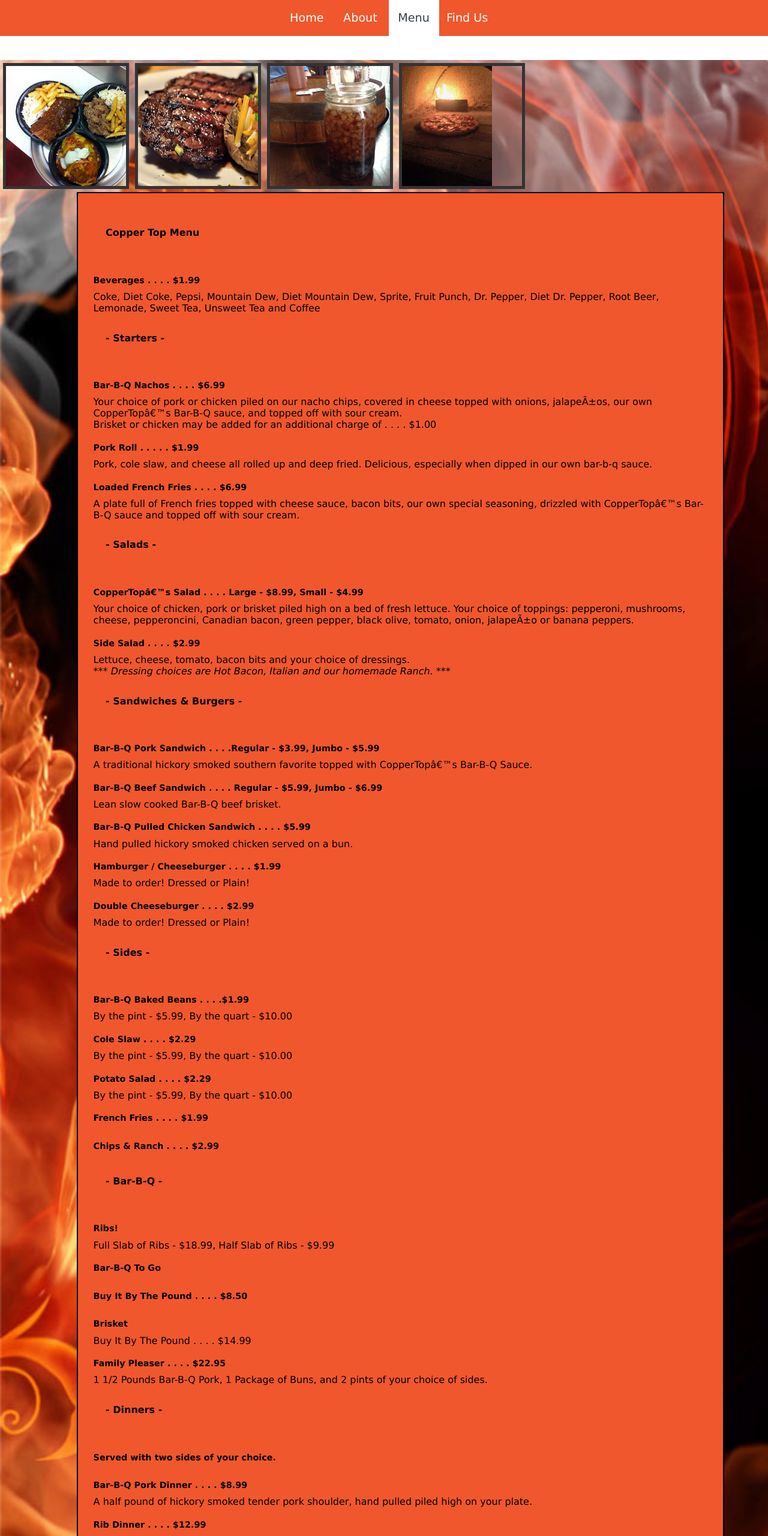
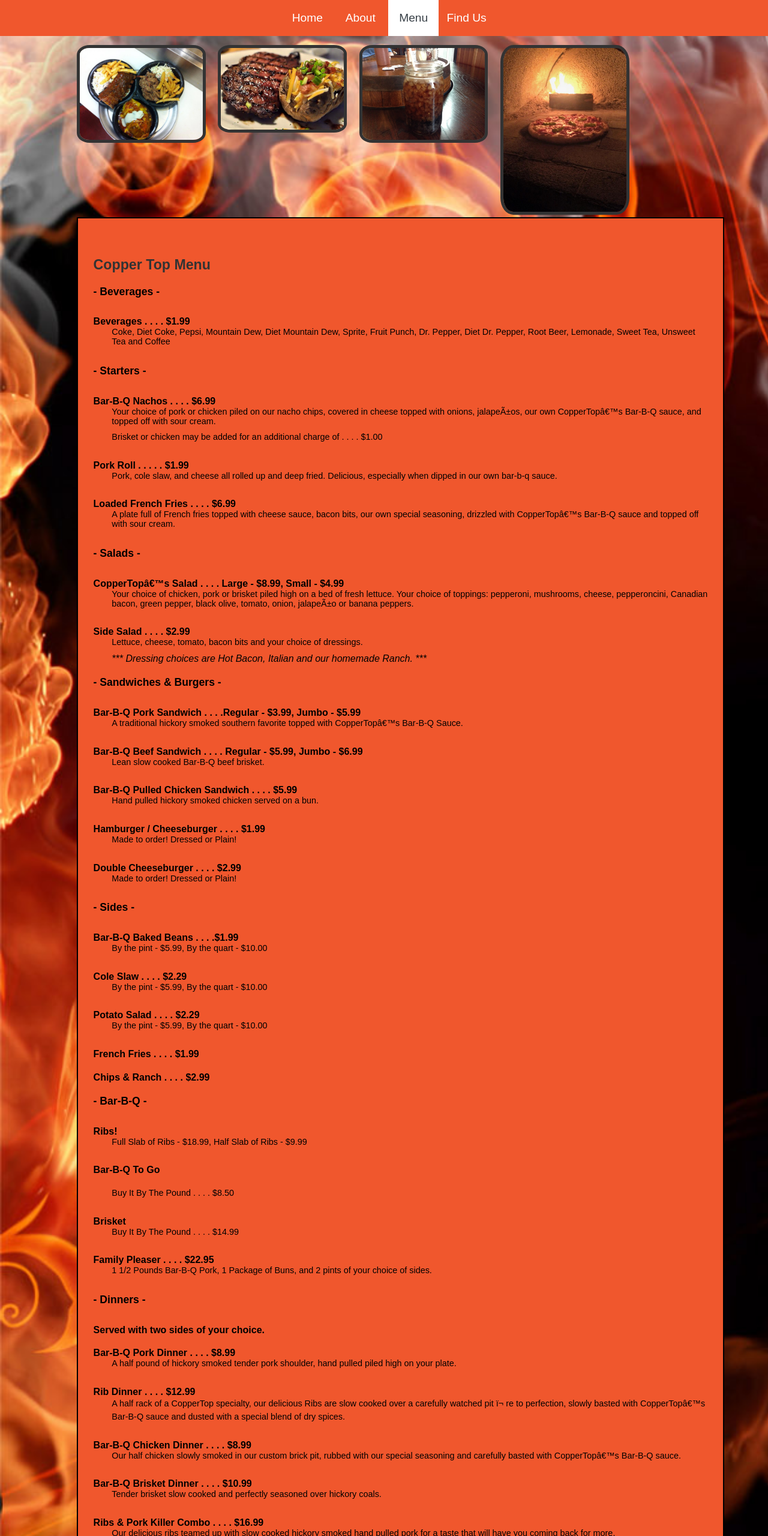
Before and after one commit to long1962/CodeLouisvilleProject01, a plain HTML site: page menu.html in a window 1280 px wide. Shown: the top 2560 px of the page at 60% size. Drawn offline with nearby package versions, Linux system fonts and the light colour scheme.

Commit message:
more edits to all html and css pages

```diff
--- a/css/responsive.css
+++ b/css/responsive.css
@@ -30,7 +30,6 @@
   width: 80%;
   margin: 0% 10% 0% 10%;
   }
-
 
 /**********************************/
 /*** Below menu header Images   ***/
@@ -65,34 +64,33 @@
 }
 
 
-/**************************/
-/*** gallery of images  ***/
-/**************************/
+/*******************************/
+/*** Menu gallery of images  ***/
+/*******************************/
 
- #gallery {
-	display: block;
-   width: 100%;
-	margin:100px auto;
+#gallery {
+  display: inline-block;
+  margin: 75px 10% 0% 10%;
+  float: center;
+  width: 80%;
+  }
+
+#gallery .foodImg {
+ /* width: 20%;*/
+  width: 20%;
+  height: 20%;
+  border-radius: 10%;
+  margin-right: 2%;
+  border: 5px solid #333;
+  float: left;
+  overflow: hidden;
+  }
+
+#gallery .foodImg a {
+  overflow: hidden;
 	}
 
-#gallery a {
-	text-decoration:none;
-	}
-
-#gallery .item {
-	width: 200px;
-  height: 200px;
-  overflow: hidden;
-	float: left;
-	border: 5px solid #333;
-	margin: 5px;
-	}
-
-#gallery .item a {
-    overflow: hidden;
-	}
-
-#gallery .item a img {
+#gallery .foodImg a img {
 	height: 100%;
 	align-self: center;
 	}
--- a/css/style.css
+++ b/css/style.css
@@ -14,7 +14,7 @@
 /***        General         ***/
 /*******************************/
 body {
-  font-family: 'Verdana', sans-serif;
+  font-family: 'Arial', sans-serif;
   }
 
 #menu {
@@ -74,7 +74,8 @@
   }
 
 .indexPgImg,
-.menuPgImg {
+.menuPgImg,
+.aboutPgImg {
   border: 5px solid rgb(240, 87, 45);
   }
 
@@ -89,6 +90,21 @@
   border-radius: 10%;
   }
 
+.aboutPgImg {
+  width: 60%;
+  border-radius: 50%;
+  text-align: center
+  }
+
+
+.aboutContainer {
+  display: inline-block;
+  width: 80%;
+  margin: 40px 20% 0 20%;
+  padding: 5% 0;
+  }
+
+
 /*******************************************/
 /*** Page informatopm "info" div section ***/
 /*******************************************/
@@ -99,46 +115,71 @@
   background-color: rgb(240, 87, 45);
   border: 2px solid black;
   width: 100%;
-  padding: 2% 2%;
-  margin: 10% 0%;
+  padding: 5% 2%;
+  margin: 10% 0 0 0;
   }
 
-.indexInfo,
 .menuInfo h1 {
-  font-size: 100%;
-  color: black;
+  font-size: 145%;
+  color: #333;
   font-weight: 600;
-  margin-bottom: 1%;
-  padding: 3% 2%;
   }
 
 .indexInfo h2,
 .menuInfo h2 {
-  font-size: 90%;
+  font-size: 110%;
   color: black;
   font-weight: 600;
   margin-bottom: 1%;
   padding-top: 2%;
   }
 
+.indexInfo h3,
+.menuInfo h3 {
+  font-size: 100%;
+  color: black;
+  font-weight: 600;
+  margin-bottom: 0%;
+  padding-top: 2%;
+  }
+
 .indexInfo p,
-.menuPgInfo p {
+.menuInfo p {
   color: Black;
-  font-size: 80%;
+  font-size: 90%;
   font-weight: 500;
   margin-bottom: 1%;
-  padding: 3%;
+  padding-left: 3%;
   }
 
 .menuInfo p1 {
   color: Black;
   margin-bottom: 1%;
   font-style: italic;
+  padding-left: 3%;
   }
 
 #pizzaImg01,
 #gallery {
   display: none;
+  }
+
+
+/*******************************************/
+/*** Find Us information "contact" div section ***/
+/*******************************************/
+
+#map {
+  margin: 0% 20% 20% 20%;
+}
+
+/*******************************************/
+/*** About "about" div section ***/
+/*******************************************/
+
+.contactPg,
+.aboutPg {
+  background-color: burlywood;
   }
 
 
@@ -169,11 +210,14 @@
 /*** Footer                  ***/
 /*******************************/
 footer {
-  font-size: 0.75em;
-  text-align: center;
-  clear: both;
-  padding-top: 50 px;
-  color: #CCC;
+  width: 100%;
+  background: rgba(240, 87, 45, 1);
+  padding: 1.5% 0 1% 0;
+  margin-top: 2%;
+	text-align: center;
+  bottom: 0;
+  border: 2px solid #111;
+
   }
 
 .social-icon {
--- a/menu.html
+++ b/menu.html
@@ -17,145 +17,144 @@
 		</ul>
 	</div> <!-- End id="mwnu" -->
 
-  <section id="gallery" class="overlay">
-	<!-- thumbnail image wrapped in a link -->
-    <section class="item">
+    <div id="gallery" class="overlay">
+	     <!-- thumbnail image -->
+
       <a href="img/ThreePlates.jpg">
-          <img id="foodImg01" src="img/ThreePlates.jpg" alt="Three Plates of BBQ">
+        <img class="foodImg" src="img/ThreePlates.jpg" alt="Three Plates of BBQ">
       </a>
-    </section>
-    <section class="item">
+
       <a href="img/SteakandPatato.jpg">
-           <img id="foodImg02" src="img/SteakandPatato.jpg" alt="Steak and Baked Patato Plate">
+         <img class="foodImg" src="img/SteakandPatato.jpg" alt="Steak and Baked Patato Plate">
       </a>
-    </section>
-    <section class="item">
+
       <a href="img/GlassJars.png">
-          <img id="foodImg03" src="img/GlassJars.png" alt="Mason Jar of Iced Tea">
+        <img class="foodImg" src="img/GlassJars.png" alt="Mason Jar of Iced Tea">
       </a>
-     </section>
-     <section class="item">
+
       <a href="img/PizzaInOven.jpg">
-           <img id="foodImg04" src="img/PizzaInOven.jpg" alt="Old World Style Pizza in Oven">
+         <img class="foodImg" src="img/PizzaInOven.jpg" alt="Old World Style Pizza in Oven">
       </a>
-     </section>
-  </section>
+    </div>
 
   <div class="menuInfo">
     <h1>Copper Top Menu</h1>
 
-      <h2>Beverages . . . . $1.99</h2>
+    <h2>-  Beverages  -</h2>
+      <h3>Beverages . . . . $1.99</h3>
         <p>Coke, Diet Coke, Pepsi, Mountain Dew, Diet Mountain Dew, Sprite, Fruit Punch, Dr. Pepper, Diet Dr. Pepper, Root Beer, Lemonade, Sweet Tea, Unsweet Tea and Coffee</p>
 
-    <h1>-  Starters  -</h1>
-
-      <h2>Bar-B-Q Nachos . . . . $6.99</h2>
+    <h2>-  Starters  -</h2>
+      <h3>Bar-B-Q Nachos . . . . $6.99</h3>
         <p>Your choice of pork or chicken piled on our nacho chips, covered in cheese topped with onions, jalapeños, our own CopperTop’s Bar-B-Q sauce, and topped off with sour cream.</p>
         <p>Brisket or chicken may be added for an additional charge of . . . . $1.00</p>
 
-      <h2>Pork Roll . . . . . $1.99</h2>
+      <h3>Pork Roll . . . . . $1.99</h3>
         <p>Pork, cole slaw, and cheese all rolled up and deep fried. Delicious, especially when dipped in our own bar-b-q sauce.</p>
 
-      <h2>Loaded French Fries . . . . $6.99</h2>
+      <h3>Loaded French Fries . . . . $6.99</h3>
         <p>A plate full of French fries topped with cheese sauce, bacon bits, our own special seasoning, drizzled with CopperTop’s Bar-B-Q sauce and topped off with sour cream.</p>
 
-    <h1>-  Salads  -</h1>
-
-      <h2>CopperTop’s Salad . . . . Large - $8.99, Small - $4.99</h2>
+    <h2>-  Salads  -</h2>
+      <h3>CopperTop’s Salad . . . . Large - $8.99, Small - $4.99</h3>
         <p>Your choice of chicken, pork or brisket piled high on a bed of fresh lettuce. Your choice of toppings: pepperoni, mushrooms, cheese, pepperoncini, Canadian bacon, green pepper, black olive, tomato, onion, jalapeño or banana peppers.</p>
 
-      <h2>Side Salad . . . . $2.99</h2>
+      <h3>Side Salad . . . . $2.99</h3>
         <p>Lettuce, cheese, tomato, bacon bits and your choice of dressings.</p>
         <p1>*** Dressing choices are Hot Bacon, Italian and our homemade Ranch. ***</p1>
 
-    <h1>-  Sandwiches & Burgers  -</h1>
-      <h2>Bar-B-Q Pork Sandwich . . . .Regular - $3.99, Jumbo - $5.99</h2>
+    <h2>-  Sandwiches & Burgers  -</h2>
+      <h3>Bar-B-Q Pork Sandwich . . . .Regular - $3.99, Jumbo - $5.99</h3>
         <p>A traditional hickory smoked southern favorite topped with CopperTop’s Bar-B-Q Sauce.</p>
 
-      <h2>Bar-B-Q Beef Sandwich . . . . Regular - $5.99, Jumbo - $6.99</h2>
+      <h3>Bar-B-Q Beef Sandwich . . . . Regular - $5.99, Jumbo - $6.99</h3>
         <p>Lean slow cooked Bar-B-Q beef brisket.</p>
 
-      <h2>Bar-B-Q Pulled Chicken Sandwich . . . . $5.99</h2>
+      <h3>Bar-B-Q Pulled Chicken Sandwich . . . . $5.99</h3>
         <p>Hand pulled hickory smoked chicken served on a bun.</p>
 
-      <h2>Hamburger / Cheeseburger . . . . $1.99</h2>
+      <h3>Hamburger / Cheeseburger . . . . $1.99</h3>
         <p>Made to order! Dressed or Plain!</p>
 
-      <h2>Double Cheeseburger . . . . $2.99</h2>
+      <h3>Double Cheeseburger . . . . $2.99</h3>
         <p>Made to order! Dressed or Plain!</p>
 
 
-      <h1>-  Sides  -</h1>
+      <h2>-  Sides  -</h2>
 
-        <h2>Bar-B-Q Baked Beans . . . .$1.99</h2>
+        <h3>Bar-B-Q Baked Beans . . . .$1.99</h3>
           <p>By the pint - $5.99,  By the quart - $10.00</p>
 
-        <h2>Cole Slaw . . . . $2.29</h2>
+        <h3>Cole Slaw . . . . $2.29</h3>
           <p>By the pint - $5.99, By the quart - $10.00</p>
 
-        <h2>Potato Salad . . . . $2.29</h2>
+        <h3>Potato Salad . . . . $2.29</h3>
           <p>By the pint - $5.99, By the quart - $10.00</p>
 
-        <h2>French Fries . . . . $1.99</h2>
+        <h3>French Fries . . . . $1.99</h3>
 
-        <h2>Chips & Ranch . . . . $2.99</h2>
+        <h3>Chips & Ranch . . . . $2.99</h3>
 
-      <h1>-  Bar-B-Q  -</h1>
+      <h2>-  Bar-B-Q  -</h2>
 
-    <h2>Ribs!</h2>
+    <h3>Ribs!</h3>
         <p>Full Slab of Ribs - $18.99, Half Slab of Ribs - $9.99</p>
 
-      <h2> Bar-B-Q To Go<h2>
-        <p>Buy It By The Pound . . . . $8.50
+      <h3> Bar-B-Q To Go<h3>
+        <p>Buy It By The Pound . . . . $8.50</p>
 
-        <h2>Brisket</h2>
+        <h3>Brisket</h3>
         <p>Buy It By The Pound . . . . $14.99</p>
 
-        <h2>Family Pleaser . . . . $22.95</h2>
+        <h3>Family Pleaser . . . . $22.95</h3>
         <p>1 1/2 Pounds Bar-B-Q Pork, 1 Package of Buns, and 2 pints of your choice of sides.</p>
 
 
-    <h1>-  Dinners  -</h1>
+    <h2>-  Dinners  -</h2>
 
-      <h2>Served with two sides of your choice.</h2>
+      <h3>Served with two sides of your choice.</h3>
 
-      <h2>Bar-B-Q Pork Dinner . . . . $8.99</h2>
+      <h3>Bar-B-Q Pork Dinner . . . . $8.99</h3>
         <p>A half pound of hickory smoked tender pork shoulder, hand pulled piled high on your plate.</p>
-      <h2>Rib Dinner . . . . $12.99</h2>
+      <h3>Rib Dinner . . . . $12.99</h3>
         <p>A half rack of a CopperTop specialty, our delicious Ribs are slow cooked over a carefully watched pit ﬁ re to perfection, slowly basted with CopperTop’s Bar-B-Q sauce and dusted with a special blend of dry spices.</p>
-      <h2>Bar-B-Q Chicken Dinner . . . . $8.99</h2>
+      <h3>Bar-B-Q Chicken Dinner . . . . $8.99</h3>
         <p>Our half chicken slowly smoked in our custom brick pit, rubbed with our special seasoning and carefully basted with CopperTop’s Bar-B-Q sauce.</p>
-      <h2>Bar-B-Q Brisket Dinner . . . . $10.99</h2>
+      <h3>Bar-B-Q Brisket Dinner . . . . $10.99</h3>
         <p>Tender brisket slow cooked and perfectly seasoned over hickory coals.</p>
-      <h2>Ribs & Pork Killer Combo . . . . $16.99</h2>
+      <h3>Ribs & Pork Killer Combo . . . . $16.99</h3>
         <p>Our delicious ribs teamed up with slow cooked hickory smoked hand pulled pork for a taste that will have you coming back for more.</p>
-      <h2>Ribs & Chicken Killer Combo . . . . $16.99</h2>
+      <h3>Ribs & Chicken Killer Combo . . . . $16.99</h3>
         <p>We slow cook the chicken the same way we do the ribs . . . pure goodness.</p>
-      <h2>Rib & Beef Killer Combo . . . . $17.99</h2>
+      <h3>Rib & Beef Killer Combo . . . . $17.99</h3>
         <p>Our ribs served with slow hickory smoked, tender beef brisket.</p>
 
 
-    <h1>-  CopperTop’s Brick Oven Pizza  - </h1>
-    <h1>Old World Style</h1>
+    <h2>-  CopperTop’s Brick Oven Pizza  - </h2>
+    <h3>Old World Style</h3>
         <p>Homemade San Marzano sauce, fresh mozzarella, extra virgin olive oil and baked to perfection in our wood ﬁ red brick oven, dusted with grated parmesan and oregano.</p>
 
-      <h2>12 inch . . . . $9.99, 12 inch with Everything . . . . $15.99</h2>
-      <h2>16 inch . . . . $9.99, 16 inch with Everything . . . . $25.99</h2>
+      <h3>12 inch . . . . $9.99, 12 inch with Everything . . . . $15.99</h3>
+      <h3>16 inch . . . . $9.99, 16 inch with Everything . . . . $25.99</h3>
         <p>Add these individual toppings for $1.49 each</p>
         <p>Italian Sausage,  Canadian Bacon,  Scallions,  Pepperoni,  Green Pepper,  Onion,  Mushrooms,  Black Olives,  Jalapeno,  Pepperoncini,  Banana Peppers,  Tomatoes, </p>
 
-      <h2>CopperTop Pizza Knot . . . . $6.99</h2>
+      <h3>CopperTop Pizza Knot . . . . $6.99</h3>
         <p>Two toppings of your choice along with cheese rolled in our made from scratch dough then baked in our brick oven. Topped with olive oil and parmesan cheese. Served with ranch dress- ing for dipping.</p>
-      <h2>Buffalo Chicken Pizza . . . . 12 inch - $12.95, 16 inch - $22.95</h2>
+      <h3>Buffalo Chicken Pizza . . . . 12 inch - $12.95, 16 inch - $22.95</h3>
         <p>Imported provolone, fresh mozzarella, creamy buffalo sauce and CopperTop’s Bar-B-Q chicken garnished with Bruschetta tomatoes.</p>
-      <h2>Chicken Bacon Ranch . . . . 12 inch - $12.95, 16 inch - $22.95</h2>
+      <h3>Chicken Bacon Ranch . . . . 12 inch - $12.95, 16 inch - $22.95</h3>
         <p>Fresh mozzarella over CopperTop’s delicious, tender chicken topped with bacon and our own homemade ranch dressing.</p>
-      <h2>CopperTop’s Bar-B-Q Pizza . . . . 12 inch - $12.95, 16 inch - $22.95</h2>
+      <h3>CopperTop’s Bar-B-Q Pizza . . . . 12 inch - $12.95, 16 inch - $22.95</h3>
         <p>Bar-B-Q pork, chicken, brisket and onion topped with CopperTop’s Bar-B-Q sauce all on our made from scratch dough.</p>
-  </div> <!-- End menuInfo -->
-
-
-
+ </div>
+  <footer>
+      <p>Address: 112 Cassidy Avenue, Fredonia, Kentucky 42411</p>
+      <p>Hours: Tue – Sun: 10:30 AM – 8:00 PM</p>
+        <a href="https://www.facebook.com/pages/CopperTop-Bar-B-Q/169907099821047?fref=ts">
+          <img src="img/facebook-wrap.png" alt="Facebook Logo" class="social-icon">
+        </a>
+    </footer>
 
 <script src="http://code.jquery.com/jquery-1.11.0.min.js" type="text/javascript" charset="utf-8"></script>
 <script src="js/app.js" type="text/javascript" charset="utf-8"></script>
```
Also changed, not shown: about.html (+19 -5 lines), contact.html (+23 -6 lines), img/Building.png (added), img/Missy and Chad.jpg (added), 1 other file. Lines whose indentation alone changed are shown as unchanged.
